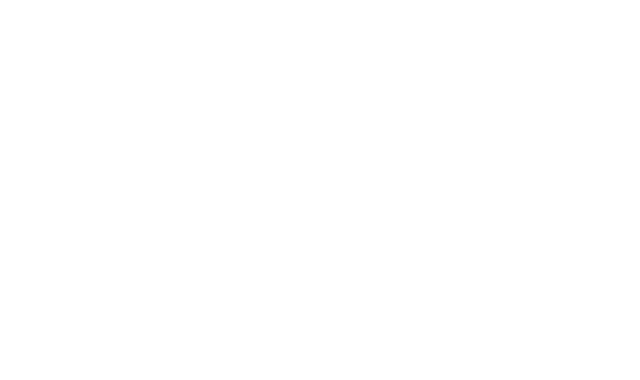
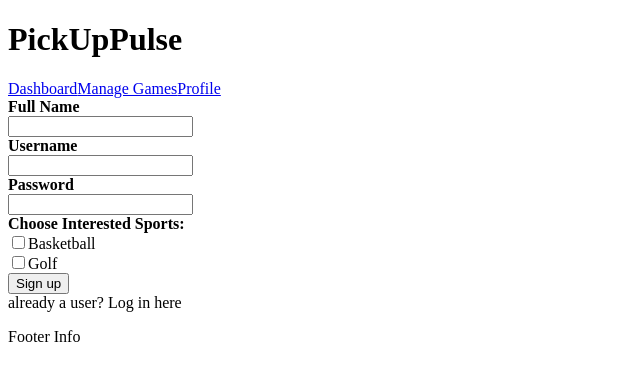
Before and after one commit to scooby-gang-12/PickUpPulse, a React app: page /register in a window 1280 px wide. Before the commit this address had no page. Shown: the top 380 px of the page, without its empty margins (0-640 px from the left). Built offline with nearby package versions, Linux system fonts and the light colour scheme; no server answers.

Commit message:
additional changes and functionality for the login and register page

```diff
--- a/client/App.js
+++ b/client/App.js
@@ -3,7 +3,7 @@ import Login from './pages/login';
 import { BrowserRouter, Routes, Route } from "react-router-dom";
 
 // import Login from './pages/login';
-import Register from './pages/register';
+import Register from './components/register';
 import Dashboard from './pages/dashboard';
 import Manage from './pages/manage';
 import Profile from './pages/profile';
@@ -17,12 +17,13 @@ export default function App() {
       <BrowserRouter>
         <Routes>
             <Route  path='/' element={<Layout/>}>
+              <Route path='/register' element={<Register/>}/>
               <Route path='/' element={<Login />} />
               <Route path='/dashboard' element={<Dashboard />} />
               <Route path='/manage' element={<Manage/>} />
               <Route path='/profile' element={<Profile />} />
             </Route>
-          </Routes>
+        </Routes>
       </BrowserRouter>
     </>
   )
--- a/client/components/layout/index.js
+++ b/client/components/layout/index.js
@@ -17,9 +17,9 @@ export default function Layout() {
 }
 
 const LayoutWrapper = styled.div `
-    height: 100vh;
-    width: 100%;
-    display: grid;
-    grid-template-rows: 10% 80% 10%;
-    grid-template-columns: auto;
+    // height: 100vh;
+    // width: 100%;
+    // display: grid;
+    // grid-template-rows: 10% 80% 10%;
+    // grid-template-columns: auto;
 `
--- /dev/null
+++ b/client/components/register.js
@@ -0,0 +1,97 @@
+import React, {useRef, useState, useEffect} from "react";
+import styled from 'styled-components';
+import { useNavigate } from "react-router-dom";
+import {registerUser} from "../features/auth/authSlice";
+import { useDispatch } from "react-redux";
+
+
+export default function SignUp({toggle}) {
+
+ const dispatch = useDispatch();
+  const navigate = useNavigate();
+  const usernameRef = useRef();
+  const passwordRef = useRef();
+  const fullNameRef = useRef();
+  const golfRef = useRef();
+  const basketballRef = useRef();
+  const locationRef = useRef();
+
+//if we come up with a landing page move it there
+  useEffect(() => {
+    if (navigator.geolocation) {
+      navigator.geolocation.getCurrentPosition((position)=> {
+        const userLocation = {
+          lat: position.coords.latitude,
+          lng: position.coords.longitude
+        }
+        locationRef.current = userLocation;
+      })
+    }
+  }, [])
+
+  const handleNavigate = () => {
+    navigate('/')
+  }
+
+  const handleSubmit = (e) => {
+    e.preventDefault();
+    const formValue = {
+      fullName: fullNameRef.current.value,
+      username: usernameRef.current.value,
+      password: passwordRef.current.value,
+      favoriteSports: [],
+      location: {
+        type: "Point",
+        coordinates: [locationRef.current.lng, locationRef.current.lat]
+    },
+    }
+    if (golfRef.current.checked) {formValue.favoriteSports.push('golf')}
+    if (basketballRef.current.checked) {formValue.favoriteSports.push('basketball')}
+    console.log(formValue)
+      dispatch(registerUser(formValue))
+      .then((action) => {
+        if (!action.error) {
+          navigate('/')
+        }
+      })
+  }
+
+
+
+  return (
+    <LoginWrapper>
+      {/* <h1>Sign up</h1> */}
+      <form onSubmit={handleSubmit}>
+        <label htmlFor="fullName"><strong>Full Name</strong></label><br></br>
+        <input ref={fullNameRef} type='text'></input><br></br>
+        <label htmlFor='username'><strong>Username</strong></label><br></br>
+        <input ref={usernameRef} type='text'></input><br></br>
+        <label htmlFor='password'><strong>Password</strong></label><br></br>
+        <input ref={passwordRef} type='password'></input><br></br>
+        <label htmlFor="chooseSports"><strong>Choose Interested Sports:</strong></label><br></br>
+        <input type="checkbox" ref={basketballRef}></input>
+        <label htmlFor='FavSports'>Basketball</label><br></br>
+        <input type="checkbox"  ref={golfRef} ></input>
+        <label htmlFor='FavSports'>Golf</label><br></br>
+
+        <button type="submit">Sign up</button>
+
+        <div>
+          already a user?
+          <span onClick={handleNavigate}> Log in here </span>
+        </div>
+      </form>
+    </LoginWrapper>
+  )
+}
+
+const LoginWrapper = styled.div `
+  // display: flex;
+  // flex-direction: column;
+  // justify-content: center;
+`
+
+const FormWrapper = styled.form `
+  // display: flex;
+  // justify-content: center;
+`
--- a/client/components/signUp.js
+++ /dev/null
@@ -1,31 +0,0 @@
-import React from "react";
-import styled from 'styled-components';
-
-
-
-export default function SignUp({toggle}) {
-
-  return (
-    <LoginWrapper>
-      <h1>Sign up</h1>
-      <form>
-        <label for='username'><strong>Username</strong></label><br></br>
-        <input type='text'></input><br></br>
-        <label for='password'><strong>Password</strong></label><br></br>
-        <input type='text'></input><br></br>
-        <button type="submit" onClick={toggle}>Sign up</button>
-      </form>
-    </LoginWrapper>
-  )
-}
-
-const LoginWrapper = styled.div `
-  display: flex;
-  flex-direction: column;
-  justify-content: center;
-`
-
-const FormWrapper = styled.form `
-  display: flex;
-  justify-content: center;
-`
--- a/client/components/userLogin.js
+++ b/client/components/userLogin.js
@@ -2,6 +2,7 @@ import React, {useRef} from "react"
 import { useDispatch , useSelector} from 'react-redux';
 import { login, loginUser } from "../features/auth/authSlice";
 import {useNavigate} from 'react-router-dom'
+
 
 const UserLogin = () => {
   const navigate = useNavigate();
@@ -9,9 +10,13 @@ const UserLogin = () => {
 
   // useRef replaces the useState & onChange
 
-  const usernameRef = useRef()
-  const passwordRef = useRef()
+  const usernameRef = useRef();
+  const passwordRef = useRef();
   const {userInfo, loading, error} = useSelector((state)=>state.auth)
+
+  const handleNavigate = () => {
+    navigate('/register')
+  }
   const handlelogin = (e) => {
     e.preventDefault()
     console.log('click')
@@ -33,10 +38,11 @@ return (
   <label htmlFor='username'><strong>Username</strong></label><br></br>
   <input ref={usernameRef} type='text'></input><br></br>
   <label htmlFor='password'><strong>Password</strong></label><br></br>
-  <input ref={passwordRef}type='text'></input><br></br>
+  <input ref={passwordRef}type='password'></input><br></br>
   <button type='submit' >Sign in</button>
-  <button type="button">sign up</button>
+  <button type="button" onClick={handleNavigate}>sign up</button>
 </form>
+
   {error && <p>{error}</p>}
 </>
 )
--- /dev/null
+++ b/client/features/auth/authAPI.js
@@ -0,0 +1,10 @@
+import axios from "axios";
+
+const authAPI  = {
+  login: (credentials) => axios.post('/api/auth/login', {username: credentials.username, password: credentials.password}),
+  register: (credentials) => axios.post('/api/auth/register', {fullName: credentials.fullName, username: credentials.username, password: credentials.password, favoriteSports: credentials.favSports, location: credentials.location}),
+  logout: () => axios.post('/api/auth/logout'),
+}
+
+
+export default authAPI;
--- a/client/features/auth/authSlice.js
+++ b/client/features/auth/authSlice.js
@@ -1,11 +1,25 @@
 import { createAsyncThunk, createSlice } from '@reduxjs/toolkit'
-import { userAPI } from './userAPI.js'
+import authAPI  from './authAPI.js'
+
 export const loginUser = createAsyncThunk('auth/loginUser', async (credentials) => {
   console.log(credentials)
+  const response = await authAPI.login(credentials)
+  console.log(response)
   if (credentials.password === 'fail') throw new Error('Incorrect Login')
   return credentials;
 });
 
+export const registerUser = createAsyncThunk('auth/registerUser', async (credentials) => {
+
+    const response = await authAPI.register(credentials);
+    return credentials;
+
+  })
+
+
+
+
+//perform async request using auth api and return is user info
 
 const initialState = {
   isLoggedIn: false,
--- a/client/features/auth/userAPI.js
+++ /dev/null
@@ -1,9 +0,0 @@
-import axios from "axios";
-
-const userAPI  = {
-  login: (credentials) => axios.post('/api/auth/login', {username: credentials.username, password: credentials.password}),
-  logout: () => axios.post('/api/auth/logout'),
-}
-
-
-export default userAPI;
--- a/client/pages/login.js
+++ b/client/pages/login.js
@@ -1,6 +1,6 @@
 import React, {useState} from 'react';
 import styled from 'styled-components';
-import SignUp from '../components/signUp';
+import SignUp from '../components/register';
 import UserLogin from '../components/userLogin';
 
 
@@ -13,6 +13,7 @@ import UserLogin from '../components/userLogin';
   return (
   <>
   {current === 'login' ?  <UserLogin toggle={toggle}/> : <SignUp toggle={toggle}/>}
+
   </>
   );
 }
--- a/client/pages/register.js
+++ /dev/null
@@ -1,8 +0,0 @@
-import React from "react";
-import styled from 'styled-components';
-
-export default function Register() {
-    return (
-        <h1>Register</h1>
-    )
-}
```
Also changed, not shown: 1 other file (tests, documents, lock files or other folders).
